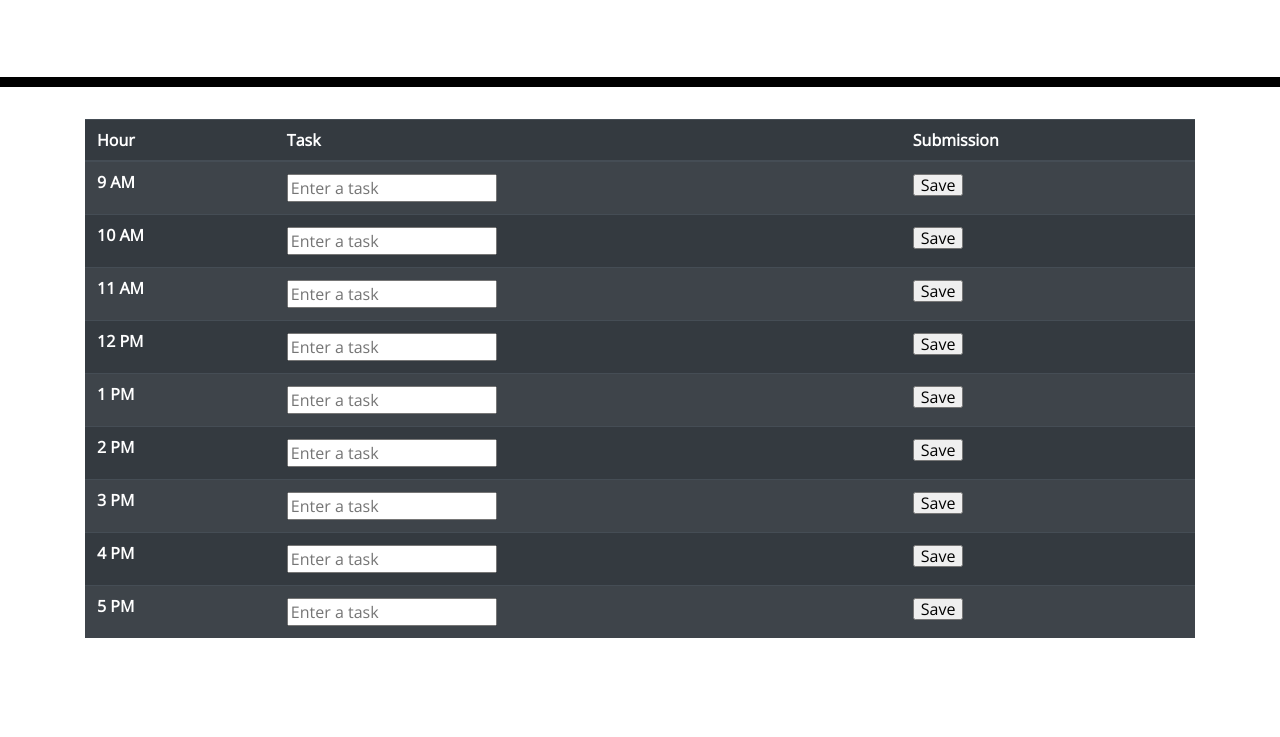
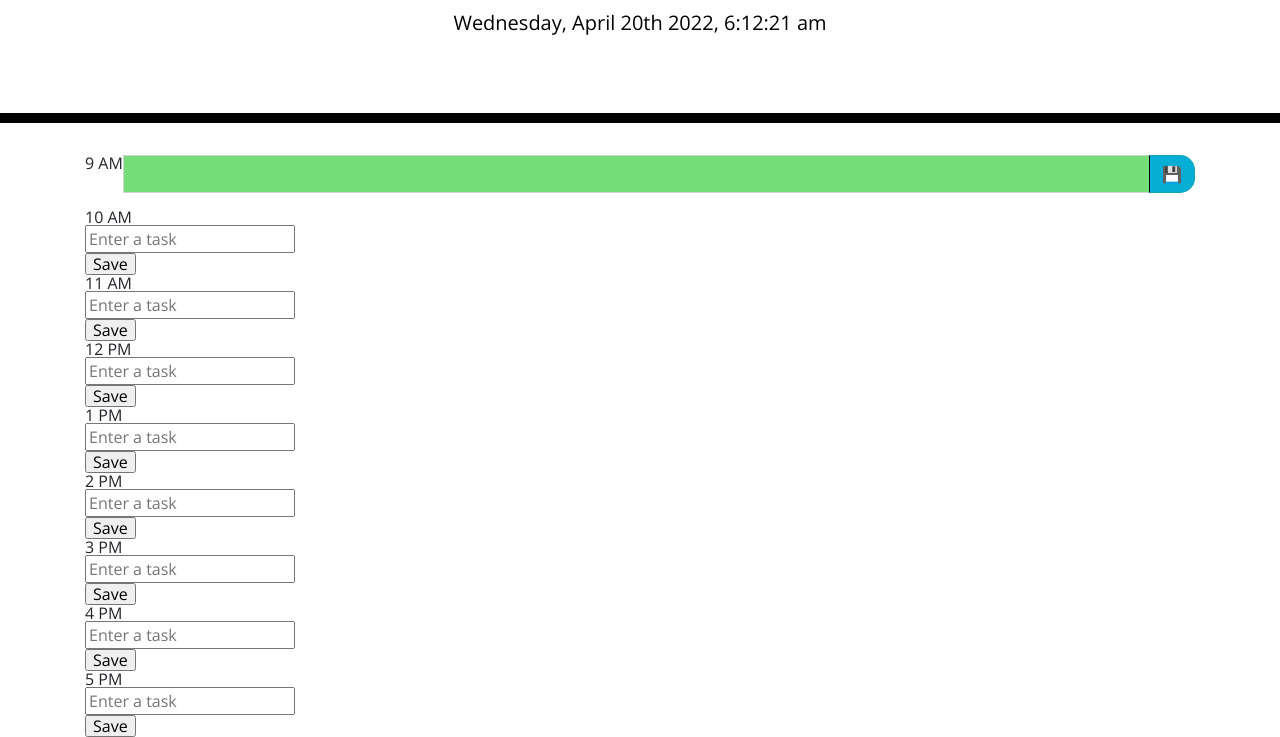
Before and after one commit to anoorishad/HW-Work-Day-Scheduler, a plain HTML site: page index.html in a window 1280 px wide. Shown: the part 181-918 px from the top of the page. Before the commit the page ends 835 px from the top, so only its background shows below. Drawn offline with nearby package versions, Linux system fonts and the light colour scheme; files that its build step writes are made by us from their sources.

Commit message:
Changed timeblock structure and added clock logic

```diff
--- a/assets/js/script.js
+++ b/assets/js/script.js
@@ -0,0 +1,35 @@
+let currentDay = moment();
+
+$("#currentDay").text(currentDay.format("dddd, MMMM Do YYYY, h:mm:ss a"));
+
+let currentHour = Number(currentDay.format("H"));
+
+setInterval(function(){
+    currentDay= moment();
+    $("#currentDay").text(currentDay.format("dddd, MMMM Do YYYY, h:mm:ss a"));
+
+},1000)
+
+// 9am
+if (currentHour === 19 ) {
+    $("#9").addClass("present");
+}
+else if (currentHour > 19) {
+    $("#9").addClass("past");
+}
+else {
+    $("#9").addClass("future");
+}
+console.log(currentHour);
+
+
+
+
+
+// 9am Local Storage
+$("#9btn").click(function(){
+    let input9am = document.getElementById("9").value
+    localStorage.setItem("9am", JSON.stringify(input9am))
+})
+let output9am = JSON.parse(localStorage.getItem("9am"));
+document.getElementById("9").value = output9am
--- a/index.html
+++ b/index.html
@@ -18,7 +18,7 @@
       href="https://fonts.googleapis.com/css?family=Open+Sans&display=swap"
       rel="stylesheet"
     />
-    <link rel="stylesheet" href="style.css" />
+    <link rel="stylesheet" href="./assets/css/style.css" />
     <title>Work Day Scheduler</title>
   </head>
 
@@ -30,65 +30,79 @@
     </header>
     <div class="container">
       <!-- Timeblocks go here -->
-      <table class="table table-striped table-dark">
-        <thead>
-          <tr>
-            <th scope="col">Hour</th>
-            <th scope="col">Task</th>
-            <th scope="col">Submission</th>
-          </tr>
-        </thead>
-        <tbody>
-          <tr>
-            <th scope="row">9 AM</th>
-            <td><input type="text" id="9" name="9" placeholder="Enter a task"></td>
-            <td><input type="button" value="Save"></td>
-          </tr>
-          <tr>
-            <th scope="row">10 AM</th>
-            <td><input type="text" id="10" name="10" placeholder="Enter a task"></td>
-            <td><input type="button" value="Save"></td>
-          </tr>
-          <tr>
-            <th scope="row">11 AM</th>
-            <td><input type="text" id="11" name="11" placeholder="Enter a task"></td>
-            <td><input type="button" value="Save"></td>
-          </tr>
-          <tr>
-            <th scope="row">12 PM</th>
-            <td><input type="text" id="12" name="12" placeholder="Enter a task"></td>
-            <td><input type="button" value="Save"></td>
-          </tr>
-          <tr>
-            <th scope="row">1 PM</th>
-            <td><input type="text" id="1" name="1" placeholder="Enter a task"></td>
-            <td><input type="button" value="Save"></td>
-          </tr>
-          <tr>
-            <th scope="row">2 PM</th>
-            <td><input type="text" id="2" name="2" placeholder="Enter a task"></td>
-            <td><input type="button" value="Save"></td>
-          </tr>
-          <tr>
-            <th scope="row">3 PM</th>
-            <td><input type="text" id="3" name="3" placeholder="Enter a task"></td>
-            <td><input type="button" value="Save"></td>
-          </tr>
-          <tr>
-            <th scope="row">4 PM</th>
-            <td><input type="text" id="4" name="4" placeholder="Enter a task"></td>
-            <td><input type="button" value="Save"></td>
-          </tr>
-          <tr>
-            <th scope="row">5 PM</th>
-            <td><input type="text" id="5" name="5" placeholder="Enter a task"></td>
-            <td><input type="button" value="Save"></td>
-          </tr>
-        </tbody>
-      </table>
+      <div class = "input-group mb-3">
+        <div class = "time-box" scope="row">
+          <div class="time-text">9 AM</div>
+        </div>
+
+         <input class= "form-control" type="text" id="9" name="9" placeholder="" />
+
+        <div class="input-group-append">
+          <button id="9btn" class="btn btn-info saveBtn" type="button">&#128190</button>
+        </div>
+      </div>
+      <div>
+        <div scope="row">10 AM</div>
+        <div>
+          <input type="text" id="10" name="10" placeholder="Enter a task" />
+        </div>
+        <div><input type="button" value="Save" /></div>
+      </div>
+      <div>
+        <div scope="row">11 AM</div>
+        <div>
+          <input type="text" id="11" name="11" placeholder="Enter a task" />
+        </div>
+        <div><input type="button" value="Save" /></div>
+      </div>
+      <div>
+        <div scope="row">12 PM</div>
+        <div>
+          <input type="text" id="12" name="12" placeholder="Enter a task" />
+        </div>
+        <div><input type="button" value="Save" /></div>
+      </div>
+      <div>
+        <div scope="row">1 PM</div>
+        <div>
+          <input type="text" id="1" name="1" placeholder="Enter a task" />
+        </div>
+        <div><input type="button" value="Save" /></div>
+      </div>
+      <div>
+        <div scope="row">2 PM</div>
+        <div>
+          <input type="text" id="2" name="2" placeholder="Enter a task" />
+        </div>
+        <div><input type="button" value="Save" /></div>
+      </div>
+      <div>
+        <div scope="row">3 PM</div>
+        <div>
+          <input type="text" id="3" name="3" placeholder="Enter a task" />
+        </div>
+        <div><input type="button" value="Save" /></div>
+      </div>
+      <div>
+        <div scope="row">4 PM</div>
+        <div>
+          <input type="text" id="4" name="4" placeholder="Enter a task" />
+        </div>
+        <div><input type="button" value="Save" /></div>
+      </div>
+      <div>
+        <div scope="row">5 PM</div>
+        <div>
+          <input type="text" id="5" name="5" placeholder="Enter a task" />
+        </div>
+        <div><input type="button" value="Save" /></div>
+      </div>
+      <!-- </tbody>
+      </table> -->
     </div>
 
     <script src="https://cdnjs.cloudflare.com/ajax/libs/jquery/3.2.1/jquery.min.js"></script>
     <script src="https://cdnjs.cloudflare.com/ajax/libs/moment.js/2.24.0/moment.min.js"></script>
+    <script src="./assets/js/script.js"></script>
   </body>
 </html>
```
Also changed, not shown: 1 other file.
